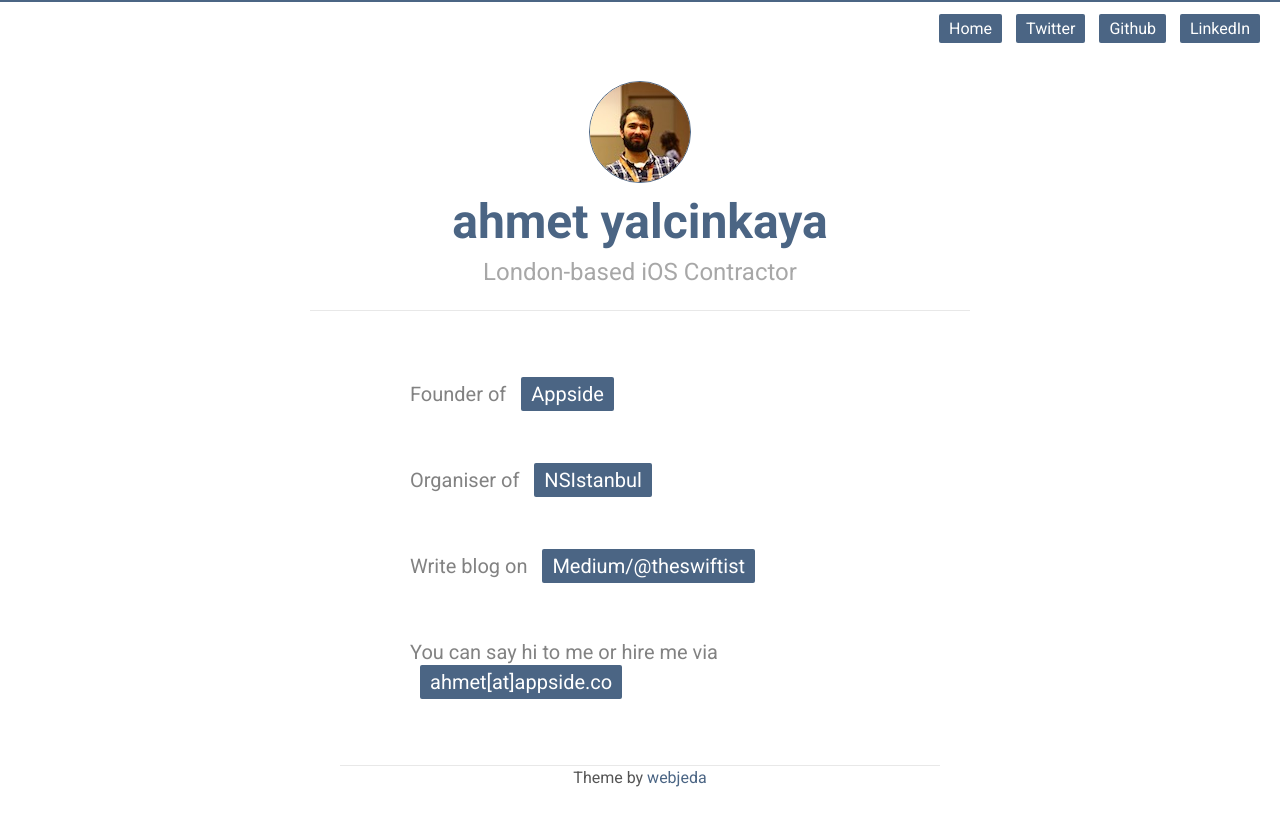
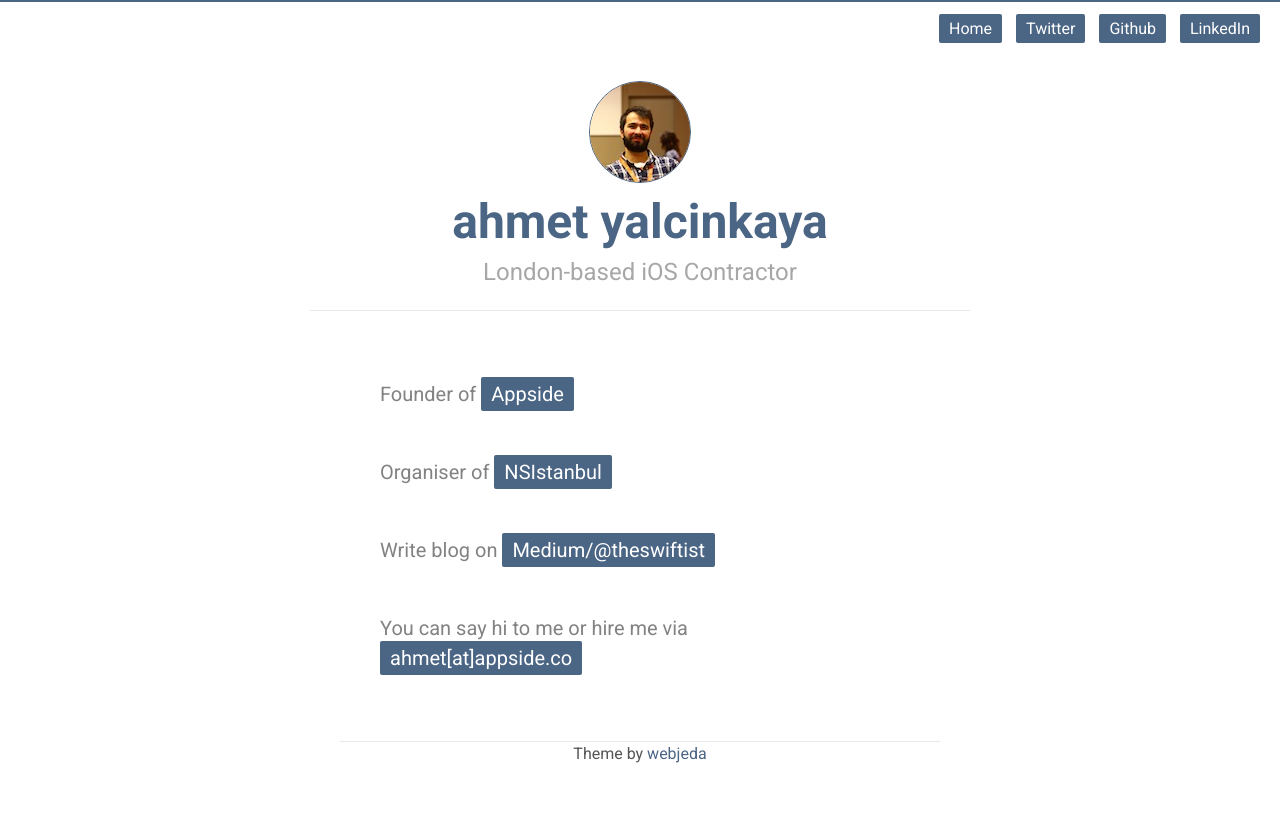
Before and after one commit to ahmetws/ahmetws.github.io, a Jekyll site: the page built from index.html, in a window 1280 px wide. Shown: the top 826 px of the page. Built offline with Jekyll 4.4.1, drawn with Linux system fonts in a browser that asks for light colours.

Commit message:
Add design changes

```diff
--- a/_includes/footer.html
+++ b/_includes/footer.html
@@ -3,7 +3,7 @@
   <div style="text-align:center" class="wrapper footer">
 
  {% if site.credits %}
- 	Theme by <a href="https://blog.webjeda.com">webjeda</a>
+ 	Theme by <a href="https://blog.webjeda.com" target="_blank">webjeda</a>
  {% endif %}
   </div>
 
--- a/_includes/head.html
+++ b/_includes/head.html
@@ -12,16 +12,6 @@
           {{ include_to_scssify | scssify }}
   </style>
 
-{% if page.layout == 'post' %}
-    <style>
-          {% capture include_to_scssify %}
-          {% include post.scss %}
-          {% endcapture %}
-          {{ include_to_scssify | scssify }}
-  </style>
-{% endif %}
-
 <link rel="stylesheet" href="//fonts.googleapis.com/css?family=Roboto:300,400,700">
-
-  <link rel="alternate" type="application/rss+xml" title="{{ site.title }}" href="{{ "/feed.xml" | prepend: site.baseurl | prepend: site.url }}">
+ <link rel="alternate" type="application/rss+xml" title="{{ site.title }}" href="{{ "/feed.xml" | prepend: site.baseurl | prepend: site.url }}">
 </head>
--- a/_sass/_layout.scss
+++ b/_sass/_layout.scss
@@ -191,7 +191,6 @@ pre {
     padding: 5px 10px;
     color: #fff;
     border-radius: 2px;
-    margin-left: 10px;
     &:last-child{
         margin-right: 10px;
     }
@@ -223,8 +222,8 @@ pre {
 }
 
 .post-box {
-    margin-bottom: 1em;
-    padding: 10px 60px;
+    margin-bottom: 0.5em;
+    padding: 10px 30px;
     display: table;
 
     @media screen and (max-width: $on-palm) {
--- a/index.html
+++ b/index.html
@@ -6,16 +6,16 @@ layout: default
 
 <ul class="post-list">
      <li class="post-box">
-         <h3 class="post-link">Founder of <a class="home-link" href="http://appside.co/">Appside</a></h3>
+         <h3 class="post-link">Founder of <a class="home-link" href="http://appside.co/" target="_blank">Appside</a></h3>
       </li>
       <li class="post-box">
-         <h3 class="post-link">Organiser of <a class="home-link" href="https://nsistanbul.com/">NSIstanbul</a></h3>
+         <h3 class="post-link">Organiser of <a class="home-link" href="https://nsistanbul.com/" target="_blank">NSIstanbul</a></h3>
       </li>
       <li class="post-box">
-         <h3 class="post-link">Write blog on <a class="home-link" href="https://medium.com/@theswiftist">Medium/@theswiftist</a></h3>
+         <h3 class="post-link">Write blog on <a class="home-link" href="https://medium.com/@theswiftist" target="_blank">Medium/@theswiftist</a></h3>
       </li>
       <li class="post-box">
-         <h3 class="post-link">You can say hi to me or hire me via <a class="home-link" href="#">ahmet[at]appside.co</a></h3>
+         <h3 class="post-link">You can say hi to me or hire me via <a class="home-link" href="#" target="_blank">ahmet[at]appside.co</a></h3>
       </li>
   </ul>
 
```
Also changed, not shown: favicon.ico.
